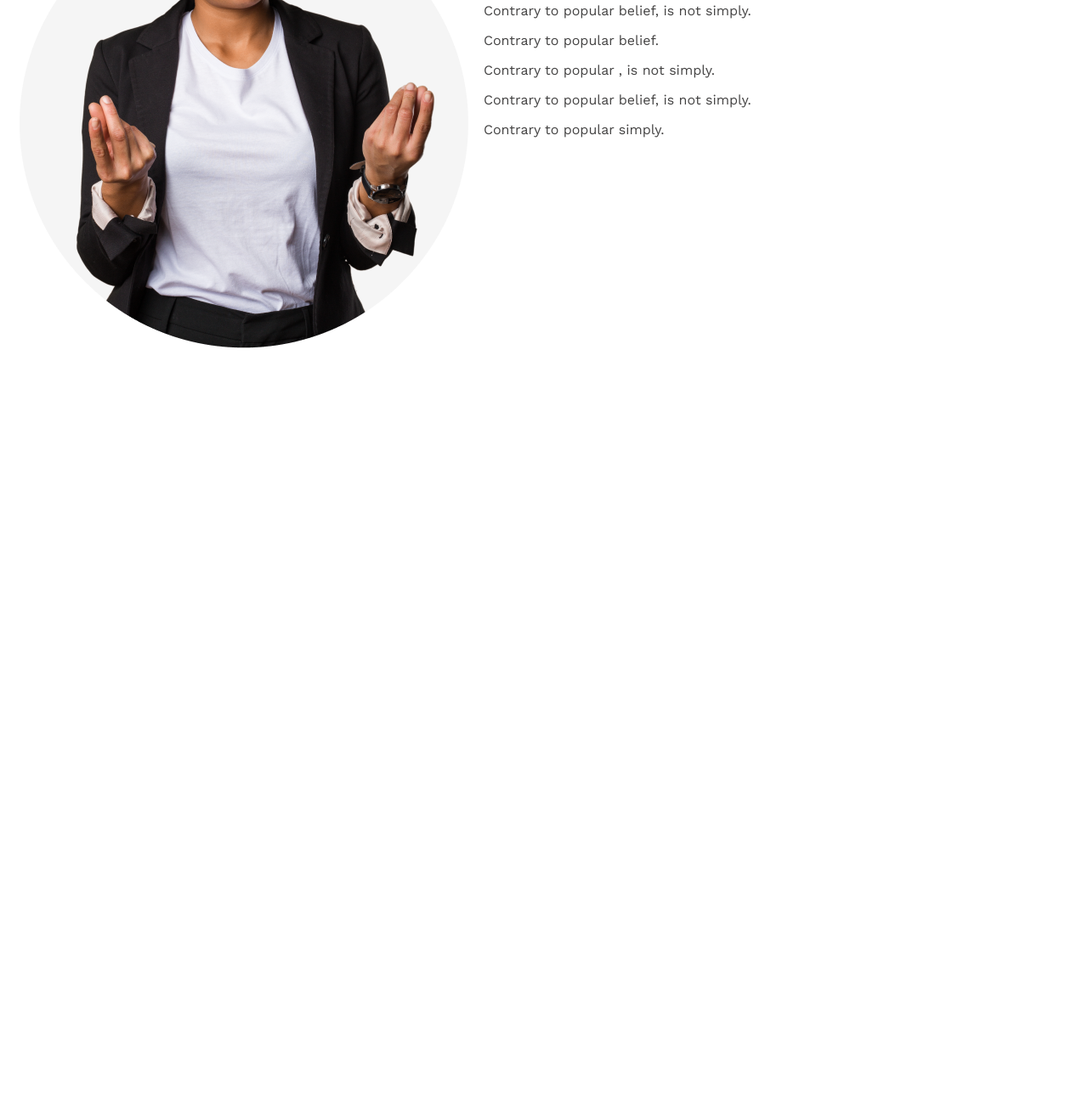
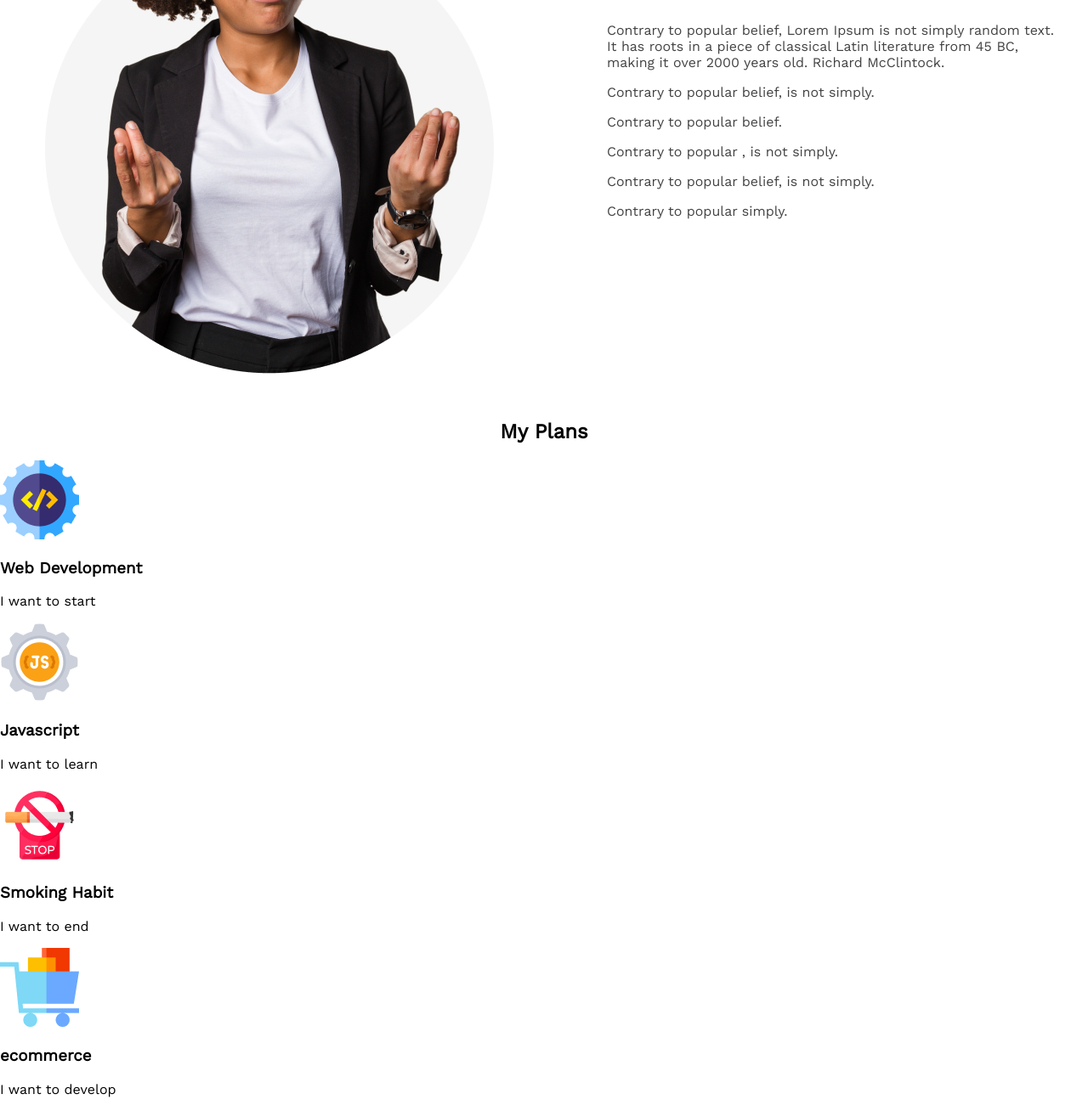
Before and after one commit to Abusayem99133/our-struggle-portfolio, a plain HTML site: page index.html in a window 1280 px wide. Shown: the part 1332-2640 px from the top of the page at 85% size. Before the commit the page ends 1746 px from the top, so only its background shows below. Drawn offline with nearby package versions, Linux system fonts and the light colour scheme.

Commit message:
new heading and skill container added

```diff
--- a/index.html
+++ b/index.html
@@ -41,6 +41,40 @@
                 </div>
             </div>
         </section>
+        <section>
+            <div>
+                <h1 class="heading-1">My Plans </h1>
+            </div>
+           <div class="skill-container">
+            <div class="skill">
+                <img src="/images/icons/web.png" alt="">
+                <h3 class="skill-title">Web Development</h3>
+                <p class="skill-description">I want to start</p>
+            </div>
+           </div>
+           <div class="skill-container">
+            <div class="skill">
+                <img src="/images/icons/js.png" alt="">
+                <h3 class="skill-title">Javascript</h3>
+                <p class="skill-description">I want to learn</p>
+            </div>
+           </div>
+           <div class="skill-container">
+            <div class="skill">
+                <img src="/images/icons/smoke.png" alt="">
+                <h3 class="skill-title">Smoking Habit</h3>
+                <p class="skill-description">I want to end</p>
+            </div>
+           </div>
+           <div class="skill-container">
+            <div class="skill">
+                <img src="/images/icons/ecom.png" alt="">
+                <h3 class="skill-title">ecommerce</h3>
+                <p class="skill-description">I want to develop</p>
+            </div>
+           </div>
+            </div>
+        </section>
     </main>
     <footer>
 
--- a/styles/style.css
+++ b/styles/style.css
@@ -88,9 +88,13 @@ body{
  .sec-1{
     display: flex;
     margin-top: 140px;
-    /* padding: 16px; */
+    padding: 30px;
  }
  .sec-2{
     margin-top: 150px;
-    /* margin-left: 115px; */
+    margin-left: 115px;
  }
+/* new section style  */
+.heading-1{
+    text-align: center;
+}
```
